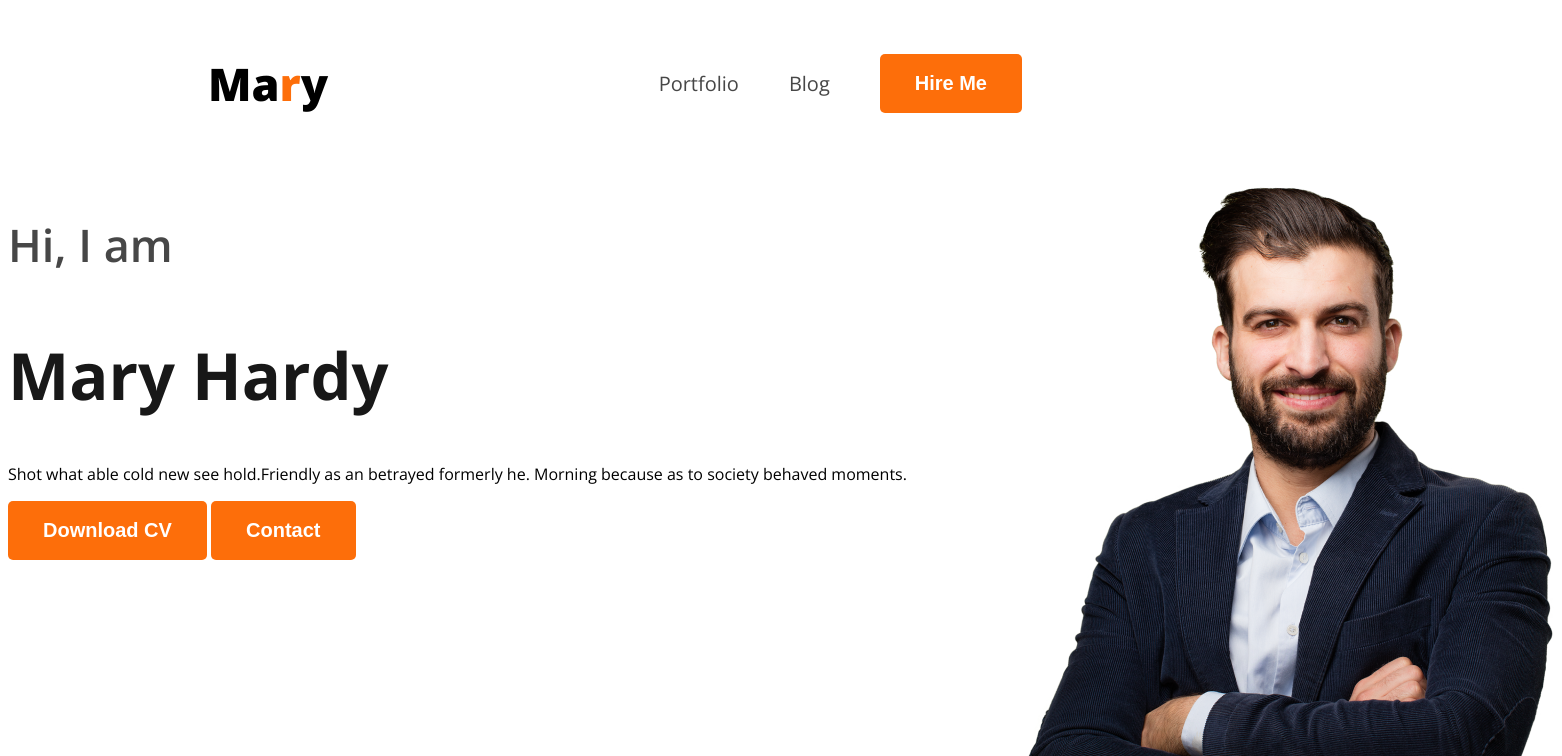
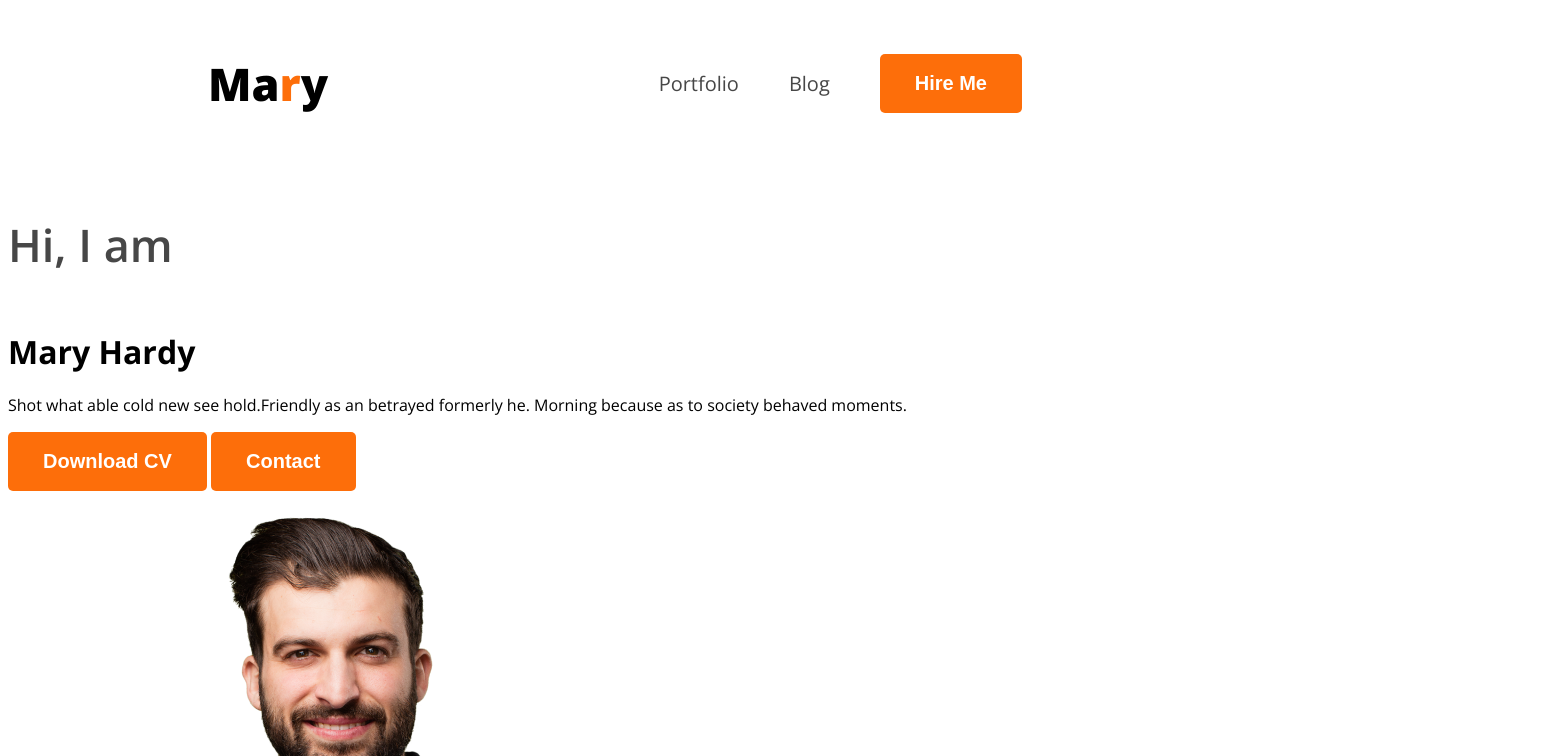
Before and after one commit to Shofikul2024/web-deb-portfolio-resourse, a plain HTML site: page index.html in a window 1280 px wide. Shown: the top 756 px of the page, 1562 px wide, since content can reach past the window. Drawn offline with nearby package versions, Linux system fonts and the light colour scheme.

```diff
--- a/index.html
+++ b/index.html
@@ -12,7 +12,7 @@
 </head>
 
 <body class="open-sans-normal">
-    <header>
+    <header class="header">
 <nav>
 
 <h3  class="nav-title"> Ma<span class="text-primary">r</span>y </h3>
@@ -46,8 +46,6 @@
 
 
 
-
-
     </header>
 
 <main>
--- a/styles/portfolio.css
+++ b/styles/portfolio.css
@@ -104,44 +104,24 @@
 
 .banner-title{
 
- color: rgb(24, 24, 24);
-font-family: Open Sans;
-font-size: 65px;
-font-weight: 700;
-line-height: 90px;
-letter-spacing: 0%;
-text-align: left;
-}
-
- .banner > p {
-
-color: rgb(117, 117, 117);
-font-family: Open Sans;
-font-size: 18px;
-font-weight: 400;
-line-height: 30px;
-letter-spacing: 0%;
-text-align: left;
- }
 
 
 
 .banner-profile-picture{
 
-/* 1699492_P3OLGJ1 1 */
-position: absolute;
-width: 584px;
-height: 676px;
-left: 978px;
-right: 38px;
-top: 161px;
-bottom: 3419px;
+}
+
+
+.header {
+
+background-image: url("../images/developer.png") , url("../images/header_bg.png");
+background-repeat: no-repeat;
+
+ /* background-position: top left  ,bottom right; */
+
 
 
 }
-
-
-
 
 
 
```
